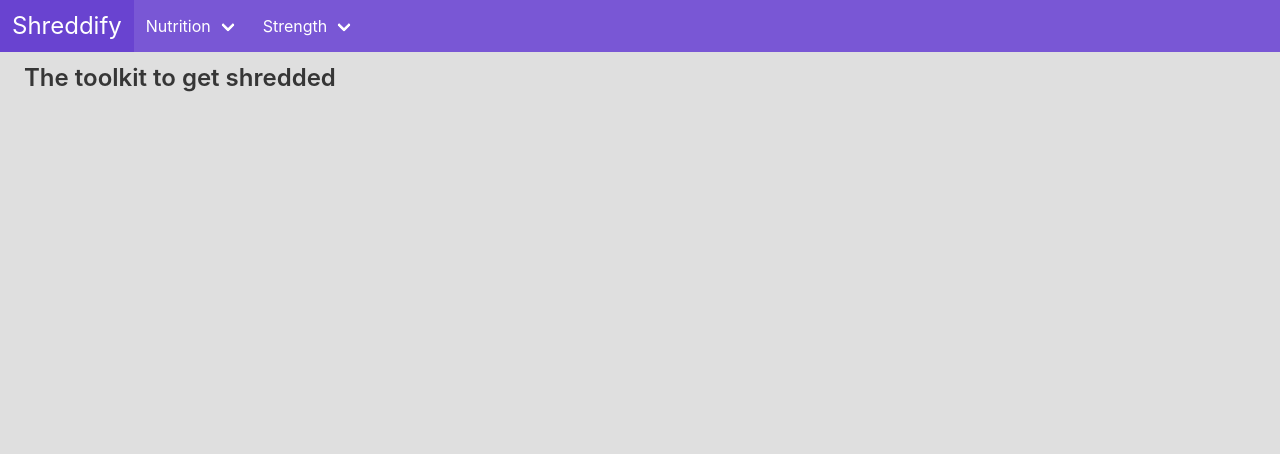
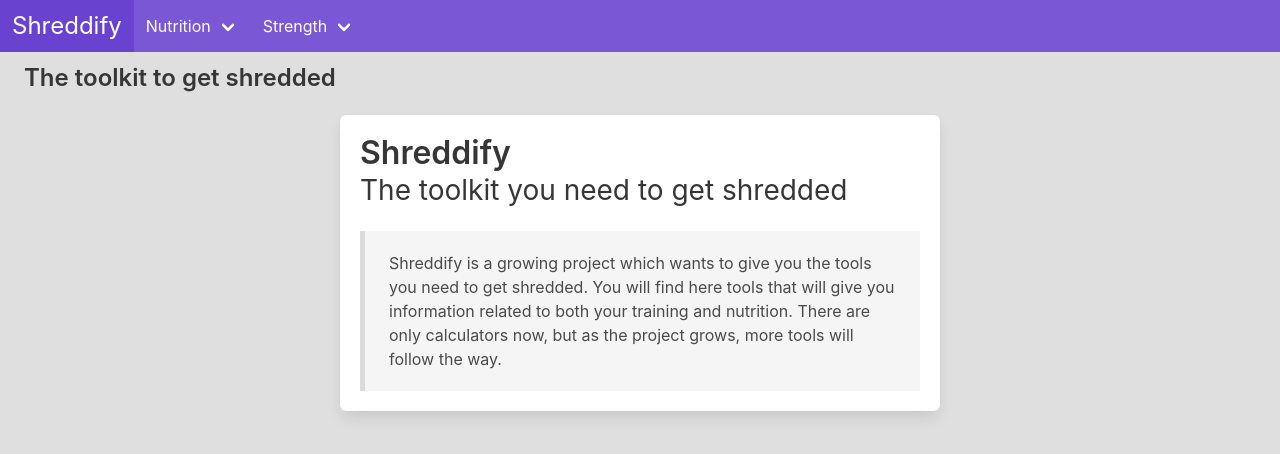
Before and after one commit to disco-trooper/shreddify, a Vue app: page /#/ in a window 1280 px wide. Shown: the top 454 px of the page. Built offline with nearby package versions, Linux system fonts and the light colour scheme.

Commit message:
Add Home page

```diff
--- a/src/router/index.js
+++ b/src/router/index.js
@@ -4,6 +4,10 @@ import VueRouter from 'vue-router';
 Vue.use(VueRouter);
 
 const routes = [
+  {
+    path: '/',
+    component: () => import('../views/Home.vue'),
+  },
   {
     path: '/bmr-calculator',
     component: () => import('../views/BMRCalculator.vue'),
--- /dev/null
+++ b/src/views/Home.vue
@@ -0,0 +1,26 @@
+<template>
+  <div class="box content">
+    <h1 class="title">Shreddify</h1>
+    <h2 class="subtitle has-text-weight-normal">
+      The toolkit you need to get shredded
+    </h2>
+
+    <blockquote>
+      Shreddify is a growing project which wants to give you the tools you need
+      to get shredded. You will find here tools that will give you information
+      related to both your training and nutrition. There are only calculators
+      now, but as the project grows, more tools will follow the way.
+    </blockquote>
+  </div>
+</template>
+
+<script>
+export default {};
+</script>
+
+<style lang="scss">
+.box {
+  max-width: 600px;
+  margin: 0 auto;
+}
+</style>
```
